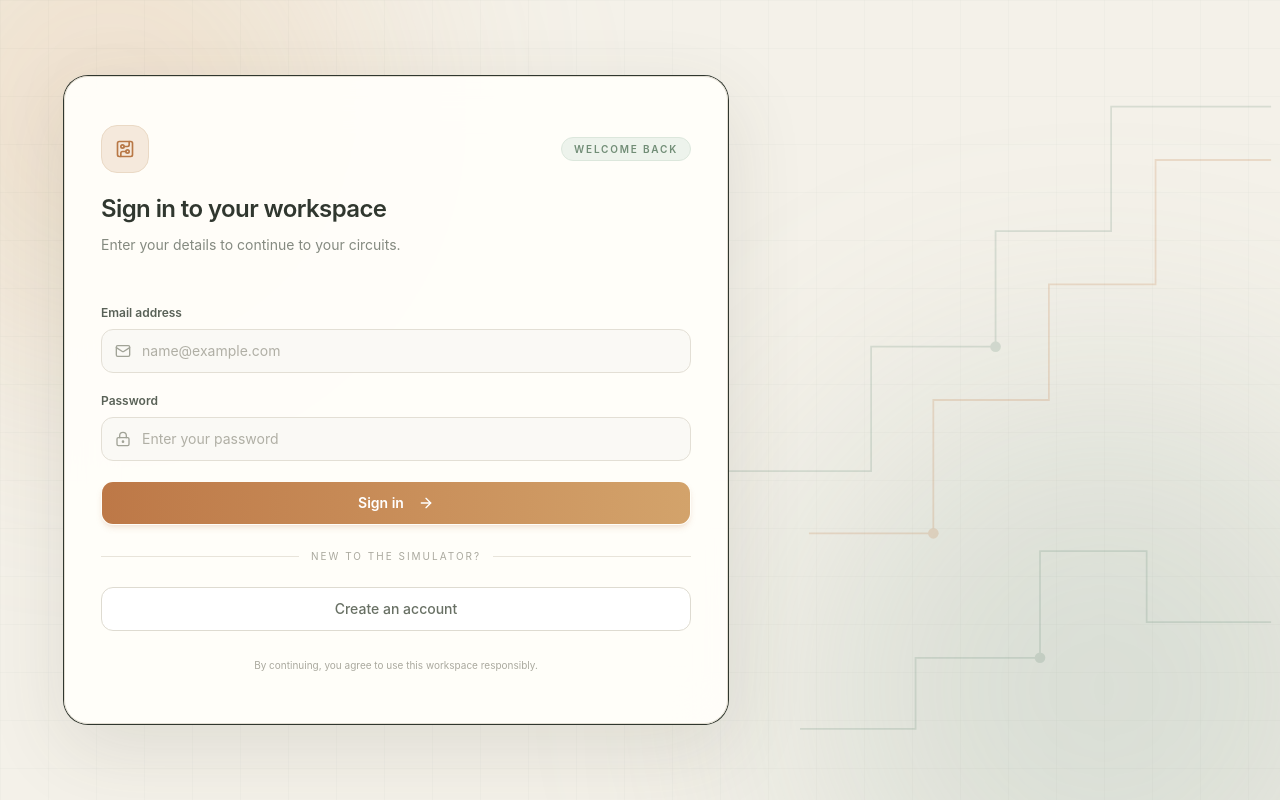
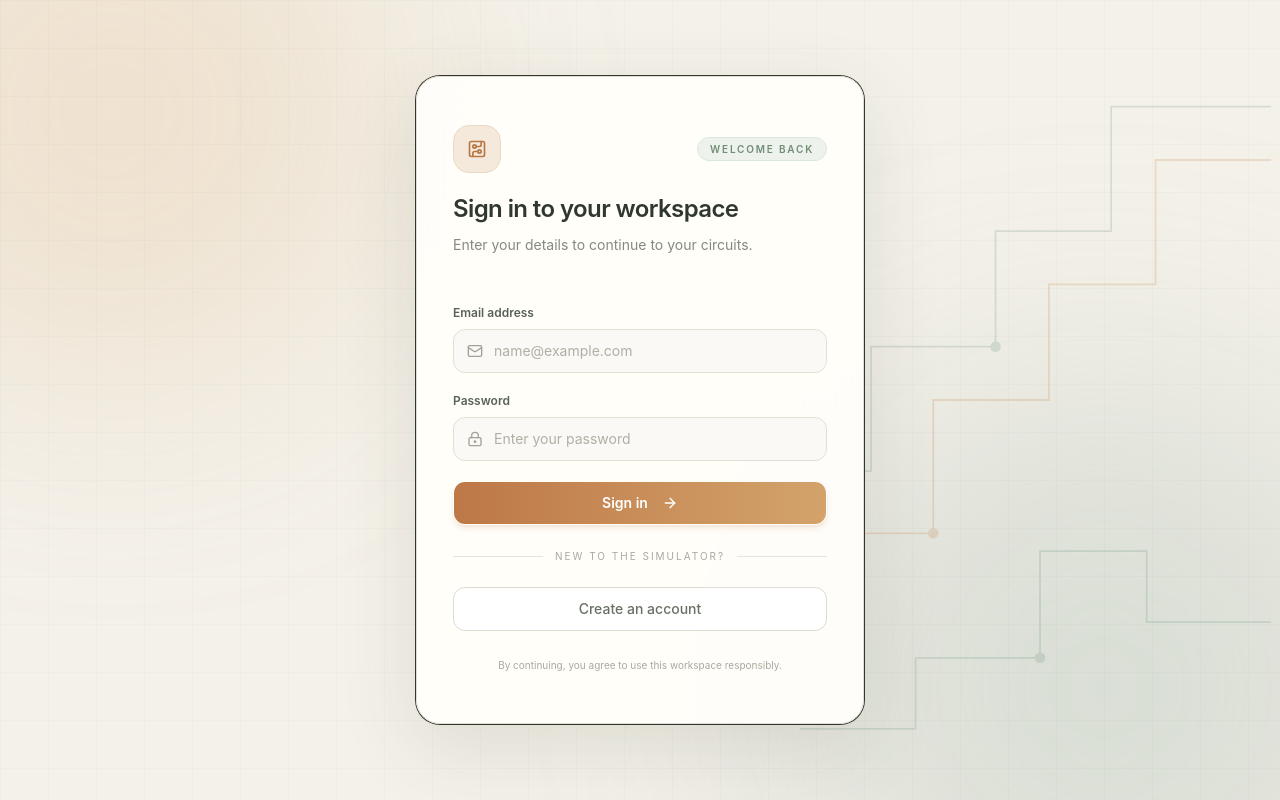
Before and after one commit to mai11223213213213/EletronicSchemeSimulator, a React (Vite) app in the folder frontend/: page / in a window 1280 px wide. Built offline with nearby package versions, Linux system fonts and the light colour scheme; no server answers.

Commit message:
style: update layout of AuthPage component for improved responsiveness

```diff
--- a/frontend/src/components/AuthPage.tsx
+++ b/frontend/src/components/AuthPage.tsx
@@ -169,7 +169,7 @@ export function AuthPage() {
         </svg>
       </div>
 
-      <div className="relative content-center z-10 grid w-full max-w-6xl items-center gap-12 lg:grid-cols-[1fr_440px]">
+      <div className="relative z-10 w-full max-w-md">
         {/* Branding */}
         {/* <section className="hidden lg:block">
           <div className="mb-8 inline-flex items-center gap-3 rounded-full border border-[#d9d4c8] bg-white/60 px-4 py-2 text-sm text-[#626a60] shadow-sm backdrop-blur">
```
